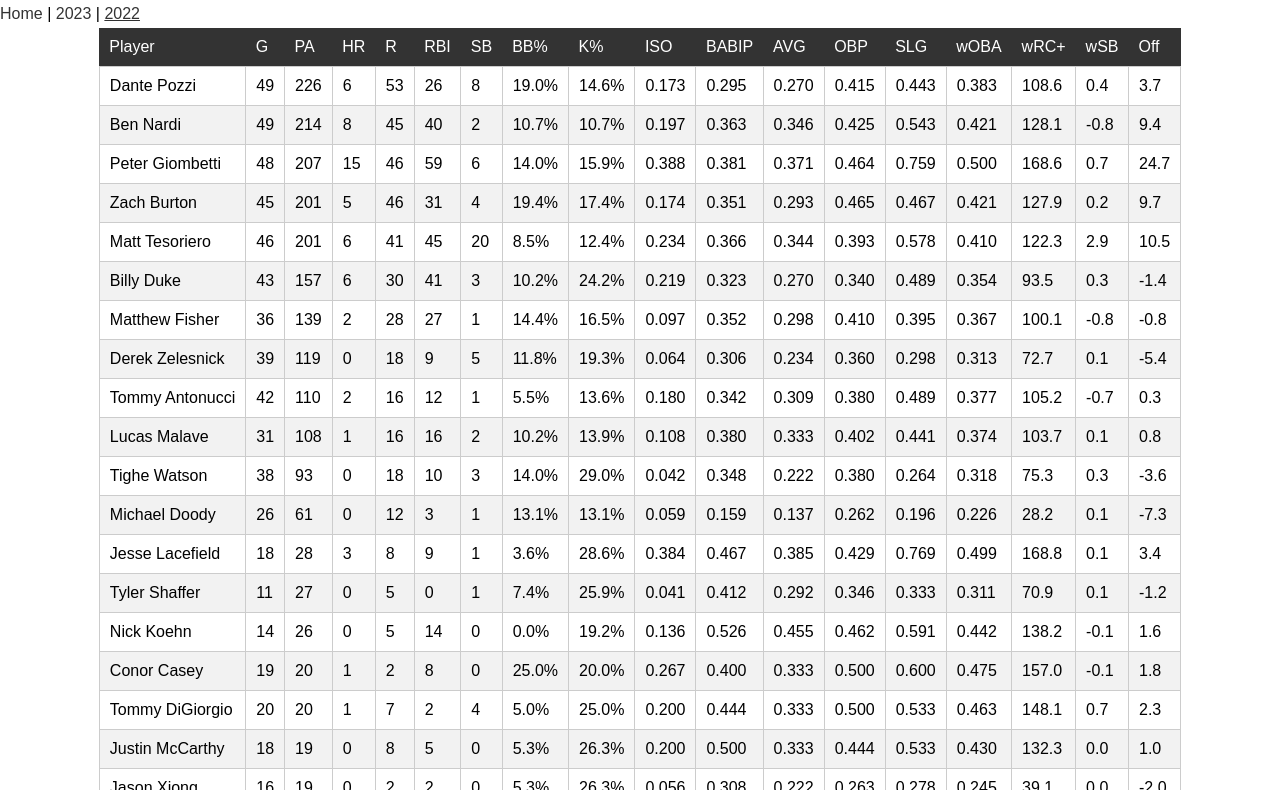
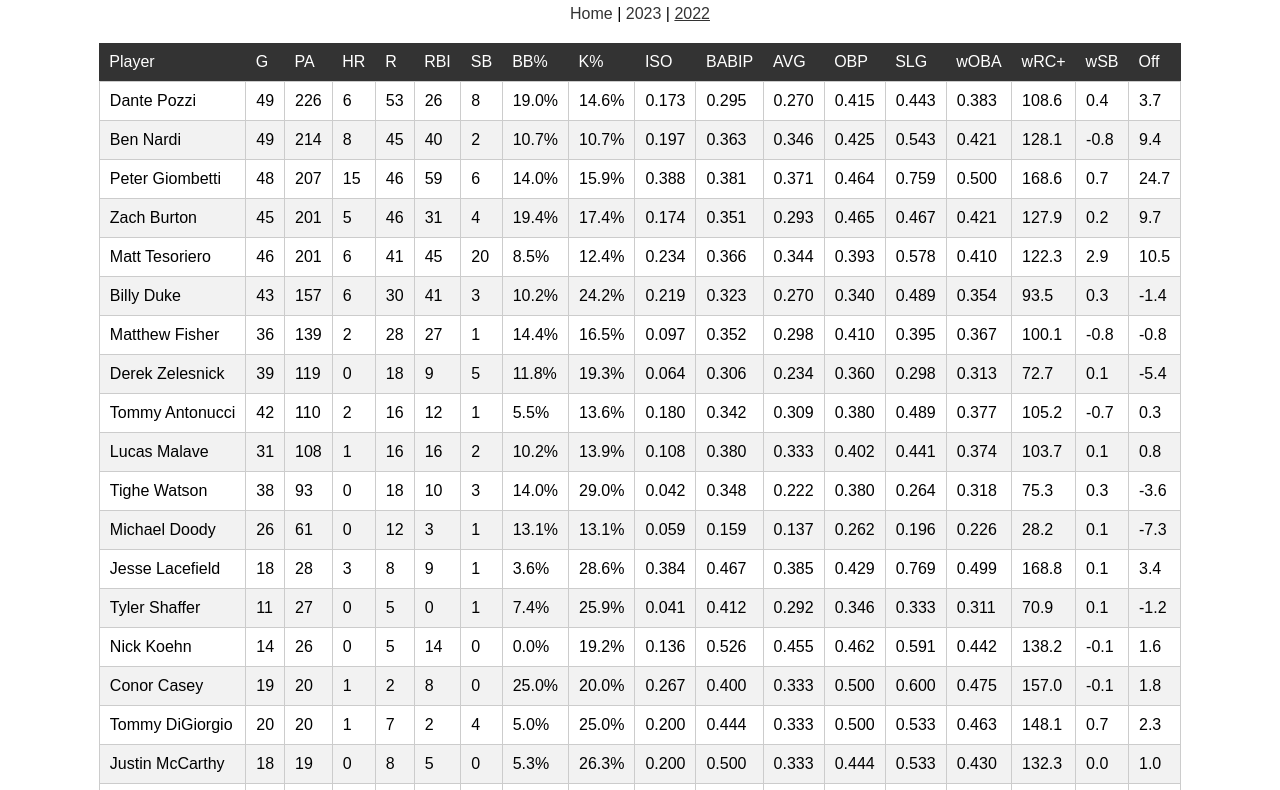
Before and after one commit to smomara/CUA-Baseball-Stats, a plain HTML site: page 2022/index.html in a window 1280 px wide. Shown: the part 72-862 px from the top of the page. Drawn offline with Linux system fonts and the light colour scheme.

Commit message:
Tue, Mar 21, 2023 10:21:22 AM

```diff
--- a/2022/index.html
+++ b/2022/index.html
@@ -7,7 +7,7 @@
   </head>
   <body>
       <h1>CUA Baseball Extended Hitting Statistics</h1>
-      <p><a href="../">Home</a> | <a href="../2023/">2023</a> | <a href="./"><u>2022</u></a></p>
+      <p class = "menu"><a href="../">Home</a> | <a href="../2023/">2023</a> | <a href="./"><u>2022</u></a></p>
       <table id="csv-data">
           <thead>
               <tr>
```
Also changed, not shown: 2023/index.html (+1 -1 lines).
